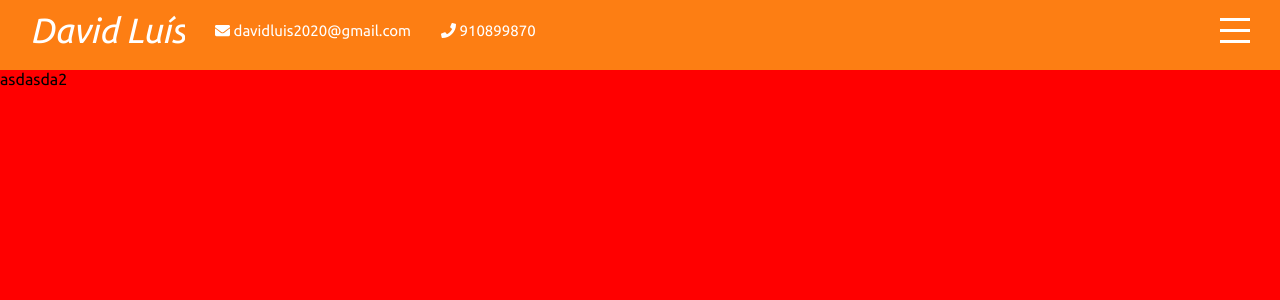
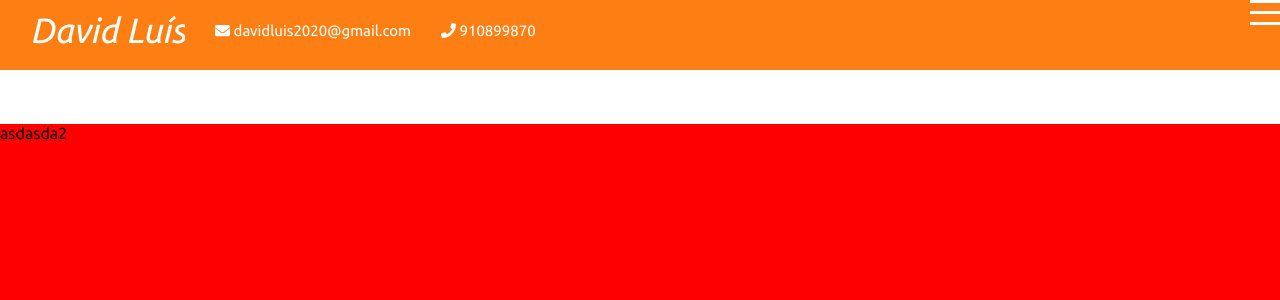
Before and after one commit to David2Luis/portefolio, a React (Create React App) app: page / in a window 1280 px wide. Shown: the top 300 px of the page. Built offline with nearby package versions, Linux system fonts and the light colour scheme.

Commit message:
creating menu

```diff
--- a/src/App.js
+++ b/src/App.js
@@ -2,6 +2,7 @@
 import Intro from "./components/intro/Intro";
 import Project from "./components/project/Project";
 import Contact from "./components/contact/Contact";
+import Menu from "./components/menu/Menu"
 import "./app.scss"
 import {useState} from "react";
 
@@ -10,6 +11,7 @@
   return (
     <div className="app">
       <Topbar menuOpen={menuOpen} setMenuOpen={setMenuOpen}/>
+      <Menu/>
       <div className="sections">
         <Intro/>
         <Project/>
--- /dev/null
+++ b/src/components/menu/Menu.jsx
@@ -0,0 +1,19 @@
+import "./menu.scss";
+
+export default function Menu() {
+  return (
+    <div>
+      <ul>
+        <li>
+          <a href="#intro">Intro</a>
+        </li>
+        <li>
+          <a href="#project">Projects</a>
+        </li>
+        <li>
+          <a href="#contact">Contact</a>
+        </li>
+      </ul>
+    </div>
+  )
+};
--- /dev/null
+++ b/src/components/menu/menu.scss
@@ -0,0 +1,13 @@
+@import "../../global.scss";
+
+.menu {
+  width: 300px;
+  height: 100vh;
+  border-color: $mainColor;
+  position: fixed;
+  top:0;
+  right: 0;
+  z-index: 2;
+  display: flex;
+  flex-direction: column;
+}
```
